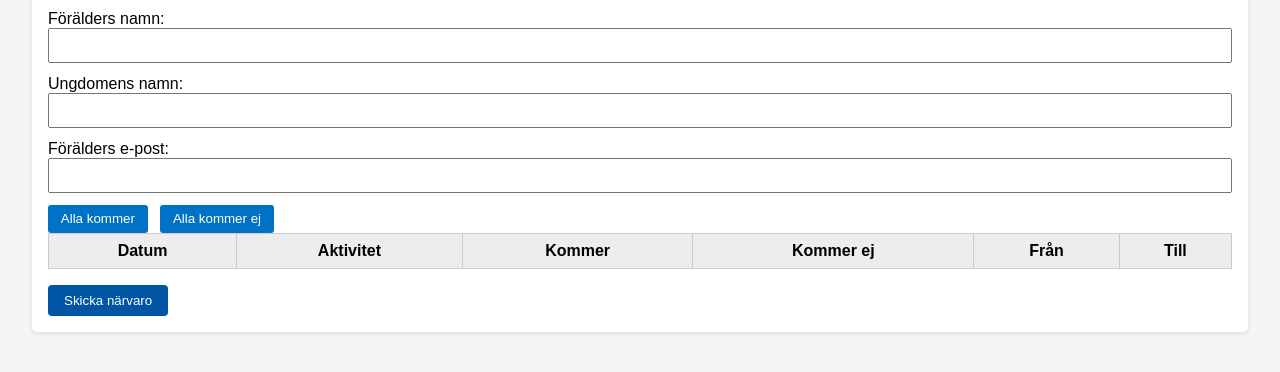
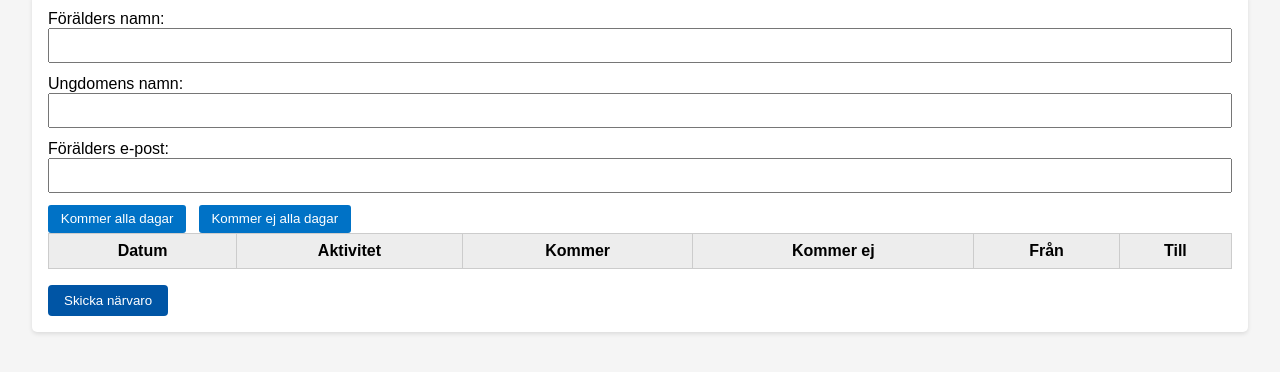
Before and after one commit to Smultronet/LOV, a plain HTML site: page index.html in a window 1280 px wide. Shown: the part 114-486 px from the top of the page. Drawn offline with nearby package versions, Linux system fonts and the light colour scheme; no server answers.

Commit message:
Update index.html

```diff
--- a/index.html
+++ b/index.html
@@ -122,8 +122,8 @@
 
     <!-- Knapp för att markera alla -->
     <div>
-      <button type="button" id="selectAllYes">Alla kommer</button>
-      <button type="button" id="selectAllNo">Alla kommer ej</button>
+      <button type="button" id="selectAllYes">Kommer alla dagar</button>
+      <button type="button" id="selectAllNo">Kommer ej alla dagar</button>
     </div>
 
     <table id="calendar">
```
